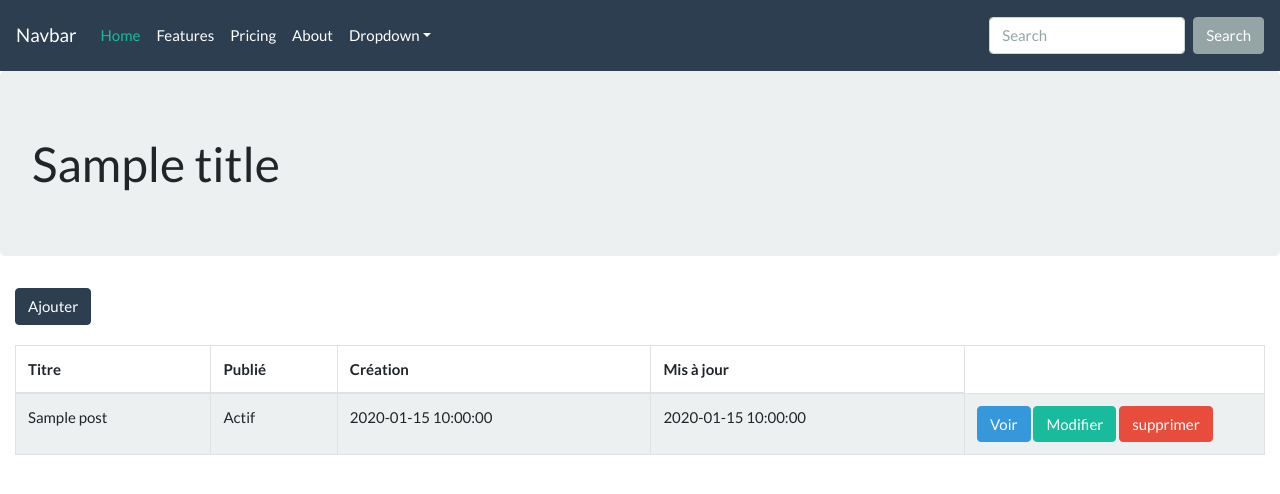
After one commit to LFZDavid/OCR_P5, a PHP site: template app/templates/admin/post/index.html.twig in a window 1280 px wide. The commit adds this page. Shown: the top 494 px of the page. Run offline with PHP 8.4, Linux system fonts and the light colour scheme; the template is opened without the code that fills it: most values are stand-ins (such as "Sample title", 1, 10 or a date in 2020); some libraries are stand-ins or nearby versions.

Commit message:
Add Post list Front & Admin page & controller

```diff
--- a/app/src/controller/front/Controller.php
+++ b/app/src/controller/Controller.php
@@ -1,8 +1,7 @@
 <?php
 
-namespace App\Controller\Front;
+namespace App\Controller;
 
-use App\Model\Repository\Repository;
 use Twig\Environment;
 
 abstract class Controller
@@ -14,7 +13,5 @@ abstract class Controller
     {
         $this->twig = $twig;
         $this->repository = $repository;
-
     }
-
 }
--- a/app/src/controller/front/HomeController.php
+++ b/app/src/controller/front/HomeController.php
@@ -1,7 +1,8 @@
 <?php
 
 namespace App\Controller\Front;
-use App\Controller\Front\Controller;
+
+use App\Controller\Controller;
 
 class HomeController extends Controller
 {
@@ -10,6 +11,5 @@ class HomeController extends Controller
         echo $this->twig->render('front/home.html.twig', [
             "title" => "Accueil"
         ]);
-
     }
 }
--- a/app/src/controller/front/PostController.php
+++ b/app/src/controller/front/PostController.php
@@ -2,7 +2,7 @@
 
 namespace App\Controller\Front;
 
-use App\Controller\Front\Controller;
+use App\Controller\Controller;
 
 class PostController extends Controller
 {
--- /dev/null
+++ b/app/templates/admin/post/index.html.twig
@@ -0,0 +1,46 @@
+{% extends "base.html.twig" %}
+
+{% block title %}
+	{{parent()}}
+	-
+	{{title}}
+{% endblock %}
+
+{% block body %}
+	<h1 class="posts-title jumbotron">{{title}}</h1>
+	<div class="container-fluid">
+		<a href="" class="btn btn-primary" style="margin-bottom:20px;">Ajouter</a>
+		<table class="table table-striped table-bordered">
+			<thead>
+				<tr>
+					<th>Titre</th>
+					<th>Publié</th>
+					<th>Création</th>
+					<th>Mis à jour</th>
+				</tr>
+			</thead>
+			<tbody>
+				{% for post in posts %}
+					<tr>
+						<td>{{post.title}}</td>
+						<td>
+							{% if post.active %}
+								Actif
+							{% else %}
+								Inactif
+							{% endif %}
+						</td>
+						<td>{{post.created_at}}</td>
+						<td>{{post.updated_at}}</td>
+						<td width="300">
+							<a href="index.php?post={{post.id}}" class="btn btn-info">Voir</a>
+							<a href="" class="btn btn-success">Modifier</a>
+							<a href="" class="btn btn-danger">supprimer</a>
+						</td>
+					</tr>
+				{% endfor %}
+			</tbody>
+		</table>
+	</div>
+
+{% endblock %}
--- a/app/templates/front/post/index.html.twig
+++ b/app/templates/front/post/index.html.twig
@@ -7,7 +7,7 @@
 {% endblock %}
 
 {% block body %}
-	<h1 class="post-title jumbotron">{{title}}</h1>
+	<h1 class="posts-title jumbotron">{{title}}</h1>
 	<div class="container-fluid">
 		<div class="row">
 			{% for post in posts %}
```
Also changed, not shown: app/public/index.php (+13 -2 lines), app/src/controller/Admin/AdminPostController.php (added, +18 -0 lines).
